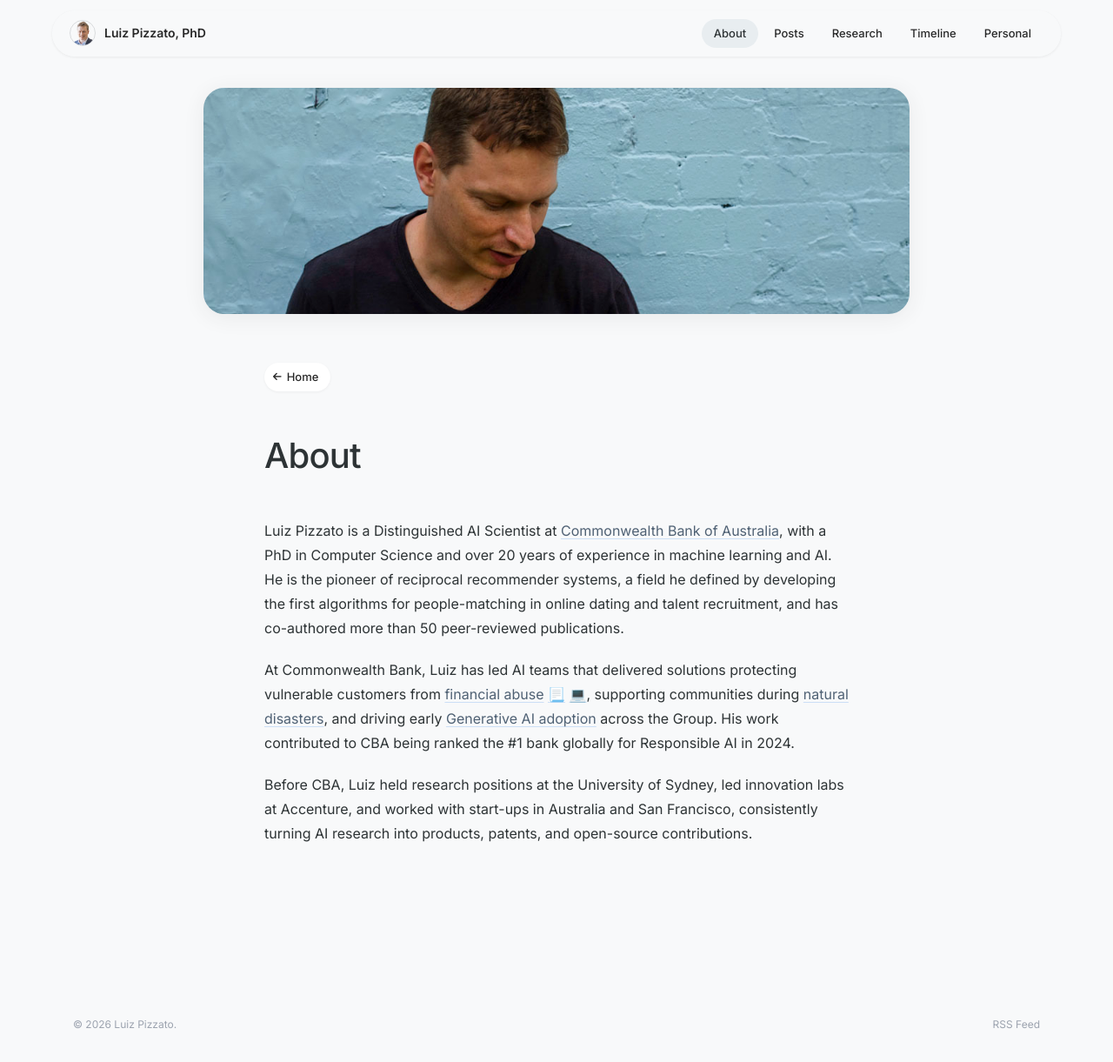
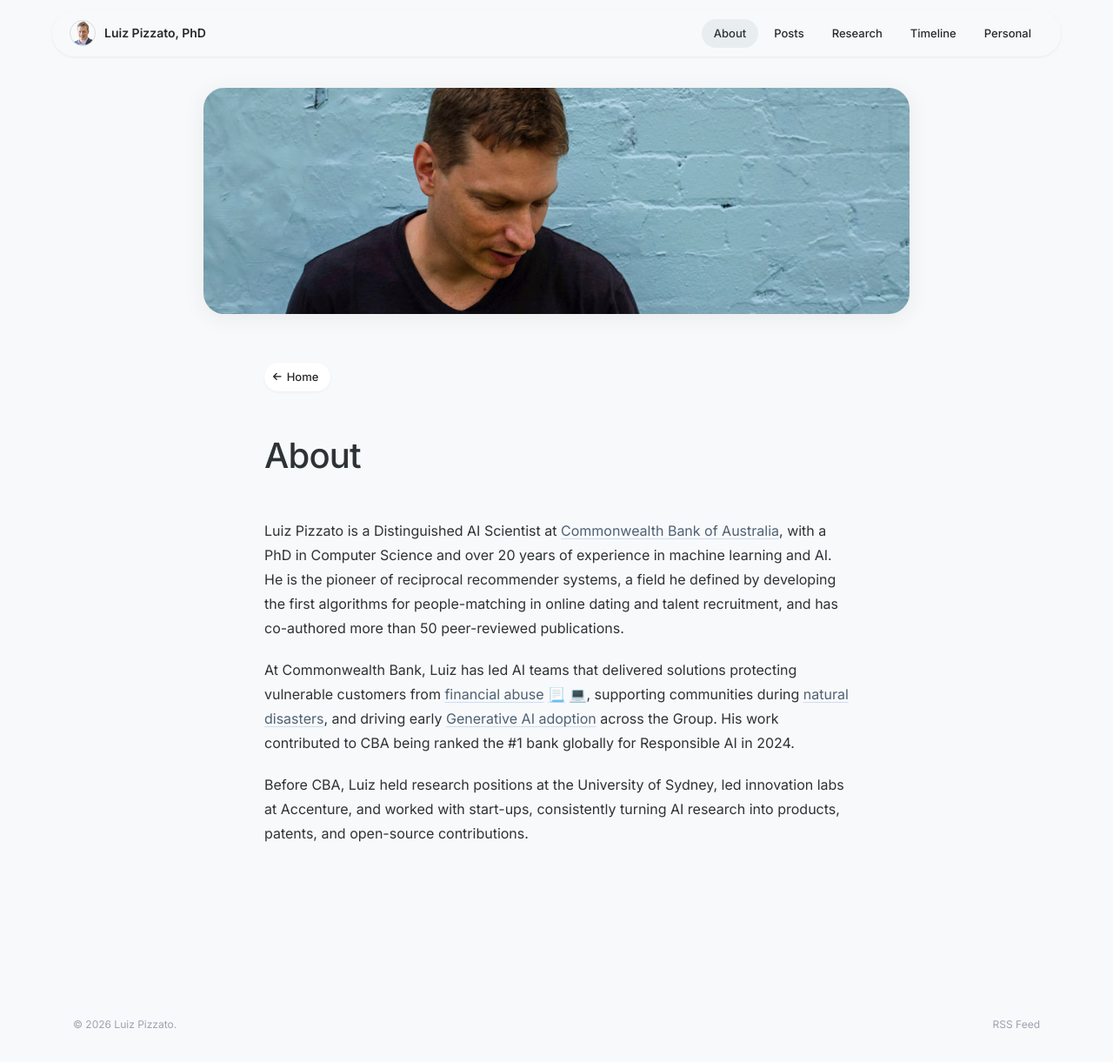
Before and after one commit to pizzato/pizzato.github.io, a Jekyll site: the page built from about/index.md, in a window 1280 px wide and 1228 px high. Shown: the top 1221 px of the window at 87% size. Built offline with Jekyll 4.4.1, drawn with Linux system fonts in a browser that asks for light colours.

Commit message:
Remove 'in Australia and San Francisco' from bio

```diff
--- a/about/index.md
+++ b/about/index.md
@@ -15,4 +15,4 @@ Luiz Pizzato is a Distinguished AI Scientist at [Commonwealth Bank of Australia]
 
 At Commonwealth Bank, Luiz has led AI teams that delivered solutions protecting vulnerable customers from [financial abuse](https://www.afr.com/technology/cba-turns-to-ai-to-root-out-abusive-payments-20211009-p58ykg) [📃](https://arxiv.org/abs/2303.08016) [💻](https://github.com/h2oai/AITD), supporting communities during [natural disasters](https://www.itnews.com.au/news/cba-runs-its-smart-data-model-during-mass-downpour-562494), and driving early [Generative AI adoption](https://gizmodo.com.au/2023/05/commbank-gen-ai-tool/) across the Group. His work contributed to CBA being ranked the #1 bank globally for Responsible AI in 2024.
 
-Before CBA, Luiz held research positions at the University of Sydney, led innovation labs at Accenture, and worked with start-ups in Australia and San Francisco, consistently turning AI research into products, patents, and open-source contributions.
+Before CBA, Luiz held research positions at the University of Sydney, led innovation labs at Accenture, and worked with start-ups, consistently turning AI research into products, patents, and open-source contributions.
```
